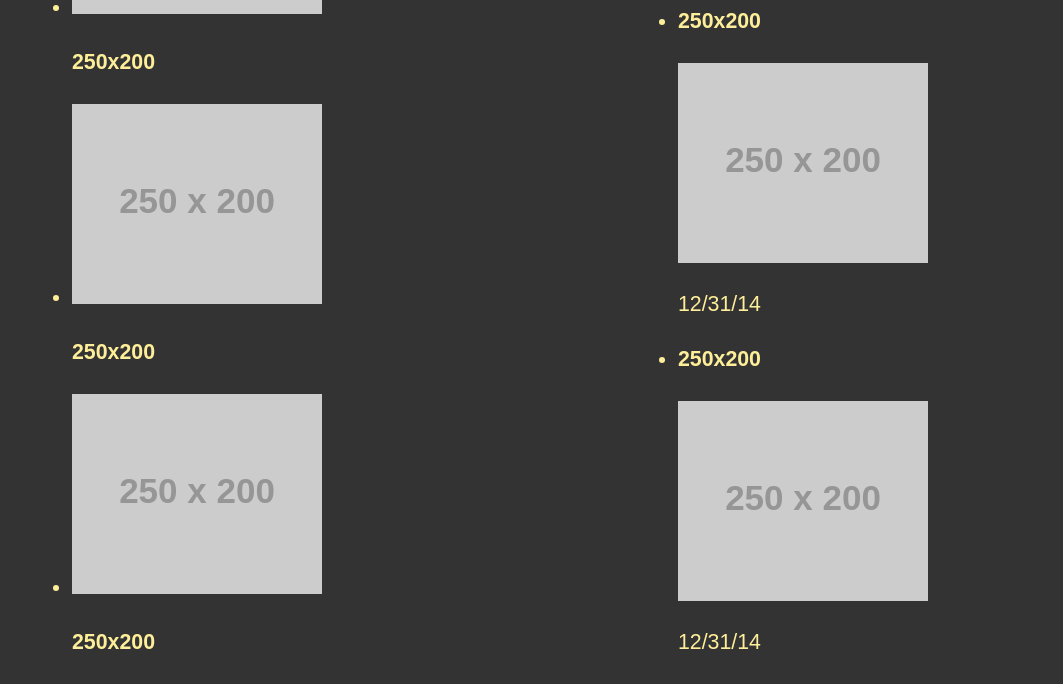
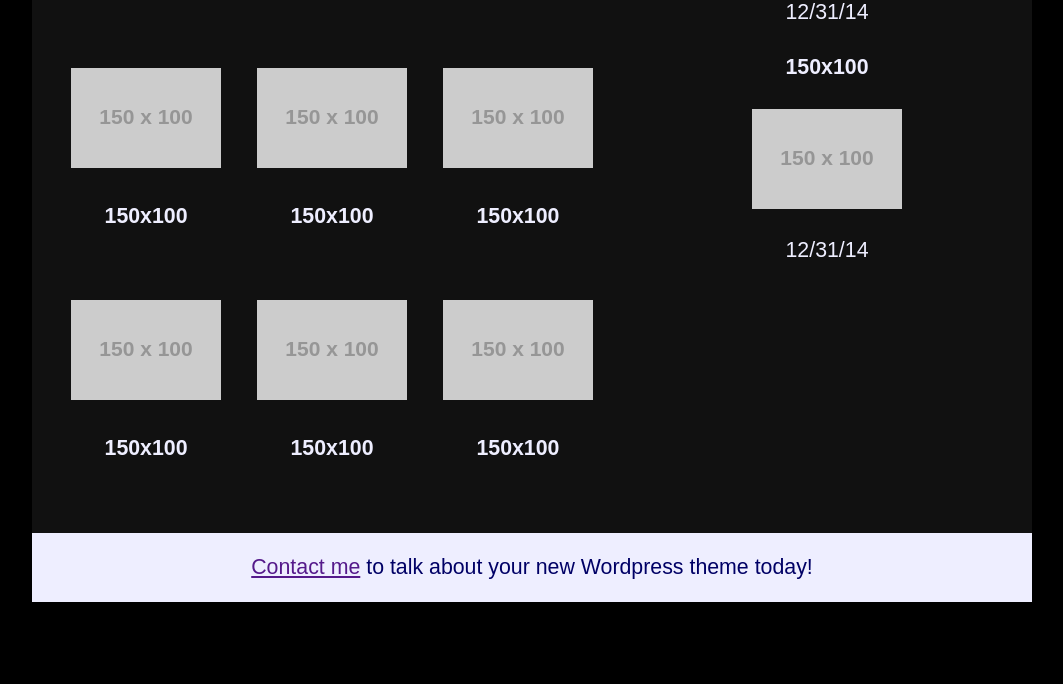
Before and after one commit to AlexiDavis/ad.com-2015, a plain HTML site: page index.html in a window 1280 px wide. Shown: the part 468-1152 px from the top of the page, without its empty margins (108-1171 px from the left). After the commit the page ends 1070 px from the top, so only its background shows below. Drawn offline with Linux system fonts and the light colour scheme; placeholder pictures from the web are drawn by us.

Commit message:
modified: index.html, style.css

```diff
--- a/index.html
+++ b/index.html
@@ -19,16 +19,40 @@
                 <h2>Projects</h2>
                 <ul>
                     <li>
-                        <img src="http://placehold.it/250x200">
-                        <h4>250x200</h4>
+                        <img src="http://placehold.it/150x100">
+                        <h4>150x100</h4>
                     </li>
                     <li>
-                        <img src="http://placehold.it/250x200">
-                        <h4>250x200</h4>
+                        <img src="http://placehold.it/150x100">
+                        <h4>150x100</h4>
                     </li>
                     <li>
-                        <img src="http://placehold.it/250x200">
-                        <h4>250x200</h4>
+                        <img src="http://placehold.it/150x100">
+                        <h4>150x100</h4>
+                    </li>
+                    <li>
+                        <img src="http://placehold.it/150x100">
+                        <h4>150x100</h4>
+                    </li>
+                    <li>
+                        <img src="http://placehold.it/150x100">
+                        <h4>150x100</h4>
+                    </li>
+                    <li>
+                        <img src="http://placehold.it/150x100">
+                        <h4>150x100</h4>
+                    </li>
+                    <li>
+                        <img src="http://placehold.it/150x100">
+                        <h4>150x100</h4>
+                    </li>
+                    <li>
+                        <img src="http://placehold.it/150x100">
+                        <h4>150x100</h4>
+                    </li>
+                    <li>
+                        <img src="http://placehold.it/150x100">
+                        <h4>150x100</h4>
                     </li>
                 </ul>
             </div>
@@ -36,18 +60,18 @@
                 <h2>Doodles</h2>
                 <ul>
                     <li>
-                        <h4>250x200</h4>
-                        <img src="http://placehold.it/250x200">
+                        <h4>150x100</h4>
+                        <img src="http://placehold.it/150x100">
                         <p>12/31/14</p>
                     </li>
                     <li>
-                        <h4>250x200</h4>
-                        <img src="http://placehold.it/250x200">
+                        <h4>150x100</h4>
+                        <img src="http://placehold.it/150x100">
                         <p>12/31/14</p>
                     </li>
                 </ul>
             </div>
         </div>
-        <footer></footer>
+        <footer><a href="">Contact me</a> to talk about your new Wordpress theme today!</footer>
     </body>
 </html>
--- a/style.css
+++ b/style.css
@@ -7,17 +7,21 @@
     pale gold #fe9
 */
 *{box-sizing:border-box;}
-html{font:16pt/20pt sans-serif;background:#333;color:#fe9;margin:0;padding:0;}
-body{width:1000px;max-width:90%;margin:0 auto;padding:0;}
-header{background:#006;text-align:center;}
+html{font:16pt/20pt sans-serif;background:#000;color:#eef;margin:0;padding:0;}
+body{width:1000px;max-width:90%;background:#111;margin:0 auto;padding:0;text-align:center;}
+header{width:100%;background:#003;text-align:center;}
 header h1{display:inline-block;}
 header nav{display:inline-block;}
 header nav ul li{display:inline-block;}
-header nav ul li a{display:block;color:#fe3;padding:.25em 1em;border-left:solid thin #fe3;}
+header nav ul li a{display:block;color:#eef;padding:.25em 1em;border-left:solid thin #eef;text-decoration:none;}
 header nav ul li:first-of-type a{border-left:0px;}
-header nav ul .current a{background:#fe3;color:#006;}
-header aside{background:#009;text-align:center;padding:1em;color:#fe3;}
-#main{width:100%;padding:0;margin:0;}
-#main div{display:inline-block;padding:0;margin:0;height:100%;}
-#main .projects{width:60%;}
-#main .doodles{width:39%;}
+header nav ul .current a{background:#eef;color:#006;}
+header aside,footer{background:#eef;text-align:center;padding:1em;color:#006;}
+#main{width:100%;overflow: hidden;clear:both;}
+#main div{float:left;}
+#main .projects{width:60%;min-height:35em;}
+#main .projects>ul,#main .doodles>ul{list-style:none;padding:0;}
+#main .projects li{display:inline-block;width:30%;margin:1em 0;}
+#main .projects li img{max-width:90%;}
+#main .doodles{width:39%;min-height:35em;}
+footer{width:100%;clear:both;}
```
